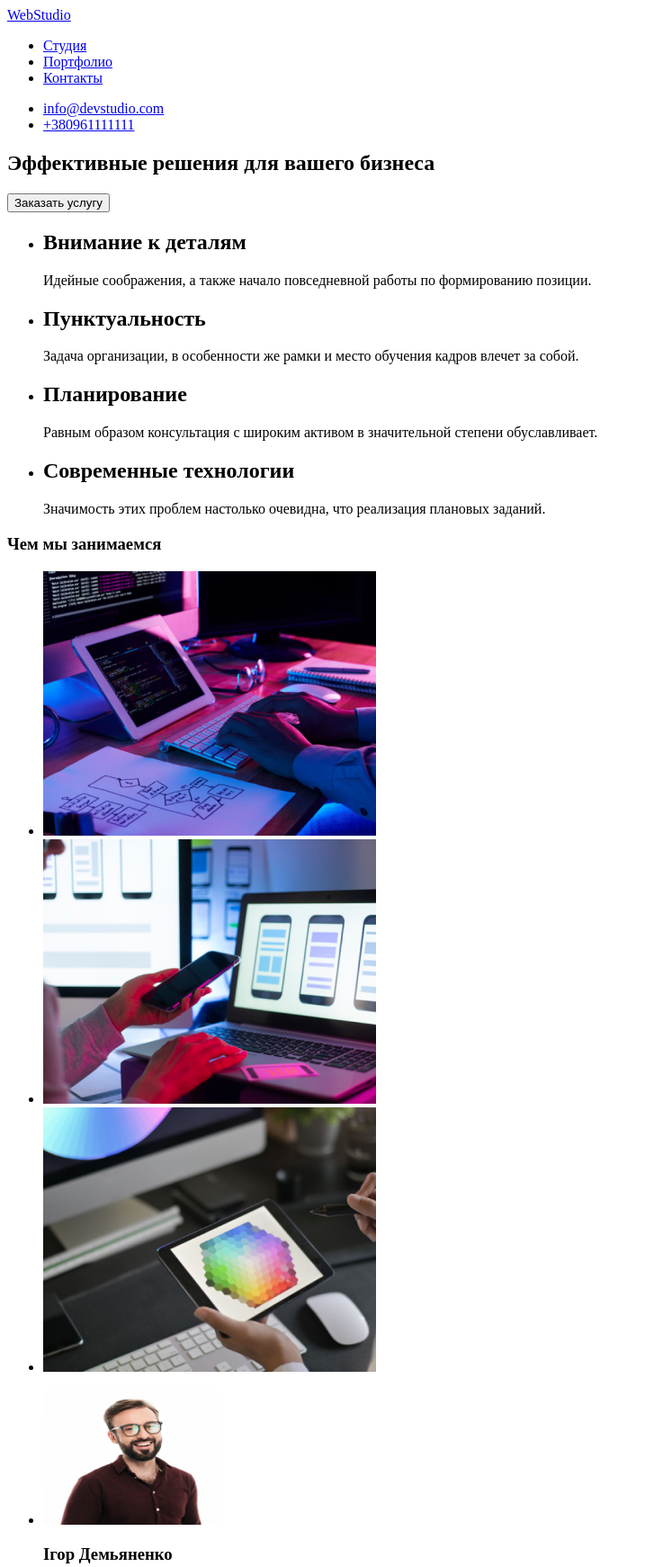
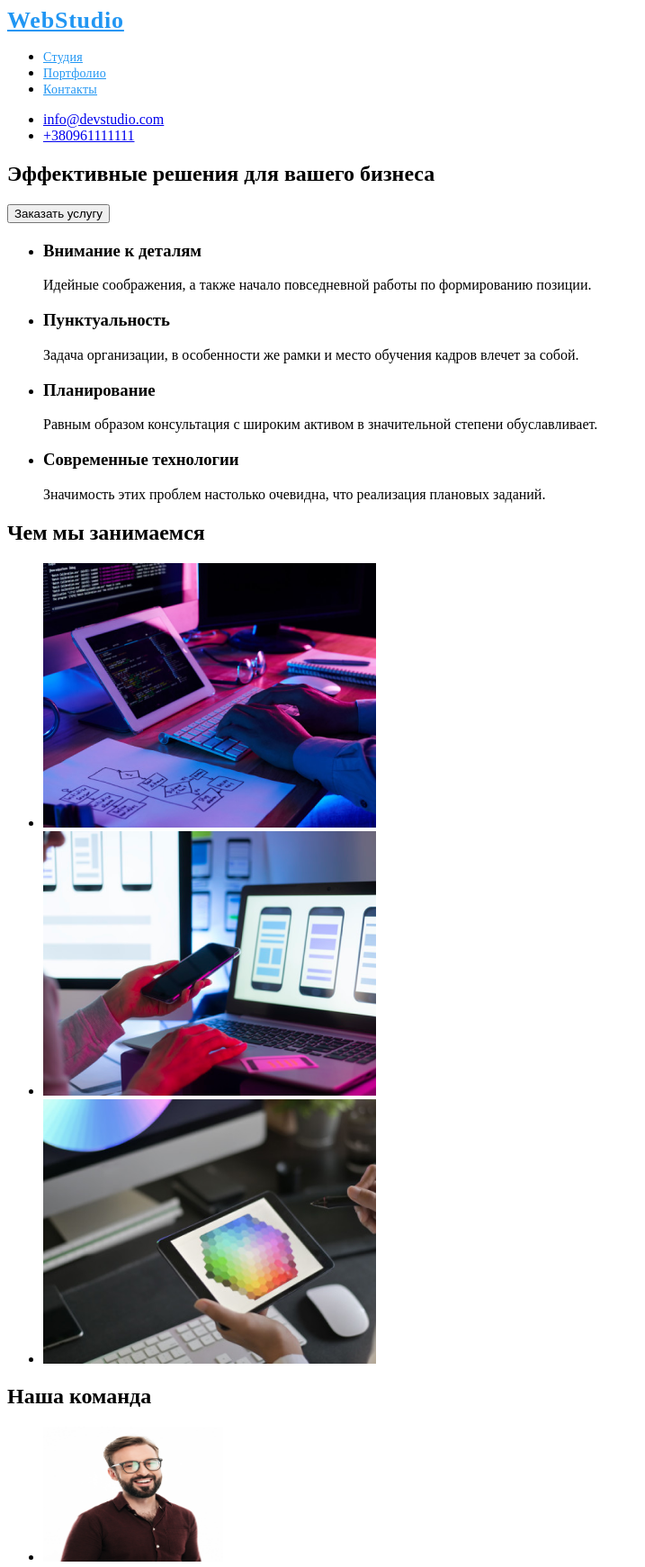
Before and after one commit to vadim77721E/goit-markup-hw-01-, a plain HTML site: page index.html in a window 1280 px wide. Shown: the top 1742 px of the page at 90% size, without its empty margins (0-717 px from the left). Drawn offline with Linux system fonts and the light colour scheme.

Commit message:
зміни в розмітці
з

```diff
--- /dev/null
+++ b/css/styles.css
@@ -0,0 +1,16 @@
+.logo {
+    font-style: normal;
+    font-weight: 700;
+    font-size: 26px;
+    line-height: 1,19;
+    letter-spacing: 0.03em;
+    color: #2196F3;}
+
+    .site-nav  a {
+     font-style: normal;
+     font-weight: 500;
+     font-size: 14px;
+     line-height: 16px;
+     letter-spacing: 0.02em;
+     color: #2196F3;
+    }
--- a/index.html
+++ b/index.html
@@ -1,103 +1,107 @@
 <!DOCTYPE html>
-<html lang="en">
+<html lang="ru">
 <head>
     <meta charset="UTF-8">
     <meta http-equiv="X-UA-Compatible" content="IE=edge">
     <meta name="viewport" content="width=device-width, initial-scale=1.0">
     <title>Document</title>
+    <link rel="stylesheet" href="./css/styles.css">
 </head>
 <body>
-
-<header>
+<!--шапка-->
+<header class="page-header">
         <nav>
-            <a href="/">
+            <a href="/index.html" class="logo">
                 WebStudio
             </a>
-            <ul>
+            <ul class="site-nav">
                 <li><a href="/">Студия</a></li>
                 <li><a href="/">Портфолио</a></li>
                 <li><a href="/">Контакты</a></li>
             </ul>
         </nav>
-        <ul>
+        <ul class="auth-nav">
             <li><a href="info@devstudio.com">info@devstudio.com</a></li>
             <li><a href="+380961111111">+380961111111</a></li>
         </ul>
 </header>
-<div>
     <section>
     <h1>Эффективные решения для вашего бизнеса</h1>
-    <button>Заказать услугу</button>
+    <button type="button">Заказать услугу</button>
     </section>
-</div>
+<!--Список-->
 <section>
+     <h2  overflow: hidden;  Робочі процеси></h2>
   <ul>
     <li>
-        <h2>Внимание к деталям</h2>
+        <h3>Внимание к деталям</h3>
         <p>Идейные соображения, а также начало повседневной работы по формированию позиции.</p>
     </li>
     <li>
-        <h2>Пунктуальность</h2>
+        <h3>Пунктуальность</h3>
         <p>Задача организации, в особенности же рамки и место обучения кадров влечет за собой.</p>
     </li>
     <li>
-        <h2>Планирование</h2>
+        <h3>Планирование</h3>
         <p>Равным образом консультация с широким активом в значительной степени обуславливает.</p>
     </li>
     <li>
-        <h2>Современные технологии</h2>
+        <h3>Современные технологии</h3>
         <p>Значимость этих проблем настолько очевидна, что реализация плановых заданий.</p>
-    </li>
-  </ul>
-  <h3>Чем мы занимаемся</h3>
-  <ul>
-    <li>
-        <img src="/images/верстка1.png" alt="верстка">
-    </li>
-    <li>
-        <img src="/images/стилізація.png" alt="стилізація">
-    </li>
-    <li>
-        <img src="/images/графіка.png" alt="графіка">
     </li>
   </ul>
 </section>
 <section>
+    <!--Картинки з роботи-->
+    <h2>Чем мы занимаемся</h2>
     <ul>
       <li>
-            <div>
-                <img src="/images/product.png" alt="працівник 1" width="200" height="150" />
-            </div>
+          <img src="./images/верстка1.png" alt="верстка">
+      </li>
+      <li>
+          <img src="./images/стилізація.png" alt="стилізація">
+      </li>
+      <li>
+          <img src="./images/графіка.png" alt="графіка">
+      </li>
+    </ul></section>
+
+<section>
+    <!--КОМАНДА-->
+    <h2>Наша команда</h2>
+    <ul>
+        <li>
+                <img src="./images/product.png" alt="працівник 1" width="200" height="150" />
             <h3> Ігор Демьяненко</h3>
             <p> Product Designer
             </p>
         </li>
         <li>
-            <div>
-                <img src="/images/frontend.png" alt="працівник 2" width="200" height="150" />
+                <img src="./images/frontend.png" alt="працівник 2" width="200" height="150" />
             </div>
             <h3> Ольга Репина</h3>
             <p> Frontend Developer
             </p>
         </li>
         <li>
-            <div>
-                <img src="/images/marketing.png" alt="працівник 3" width="200" height="150" />
-            </div>
+                <img src="./images/marketing.png" alt="працівник 3" width="200" height="150" />
             <h3> Николай Тарасов</h3>
             <p> Marketing
             </p>
         </li>
         <li>
-            <div>
-                <img src="/images/uldesigner.png" alt="працівник 4" width="200" height="150" />
-            </div>
+                <img src="./images/uldesigner.png" alt="працівник 4" width="200" height="150" />
             <h3> Михаил Ермаков</h3>
             <p> FUI Designer
             </p>
         </li>
     </ul>
-    <section>
+</section>
+<!--футер-->
+<footer>
+    <a href="/index.html" class="logo">
+        WebStudio
+    </a>
     <address >
         <ul>
           <li><a href="https://bit.ly/3pXMvUd" target="_blank" rel="noopener noreferrer">г.Киев,пр-т
@@ -106,7 +110,6 @@
           <li><a href="tel:+380961111111">+380961111111</a> </li>
         </ul>
       </address>
-    </section>
-</section>
+</footer>
 </body>
 </html>
```
Lines whose indentation alone changed are shown as unchanged.
